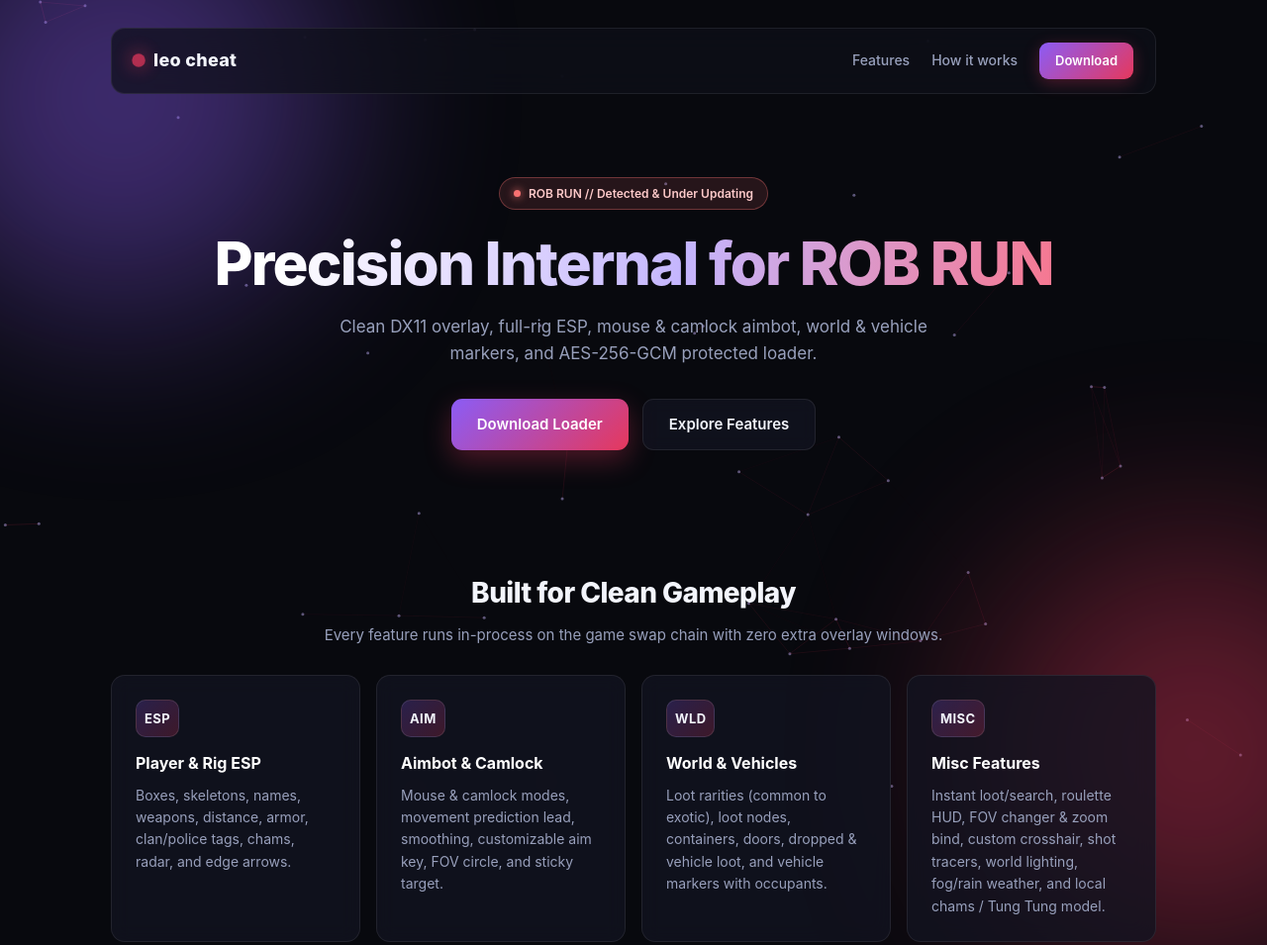
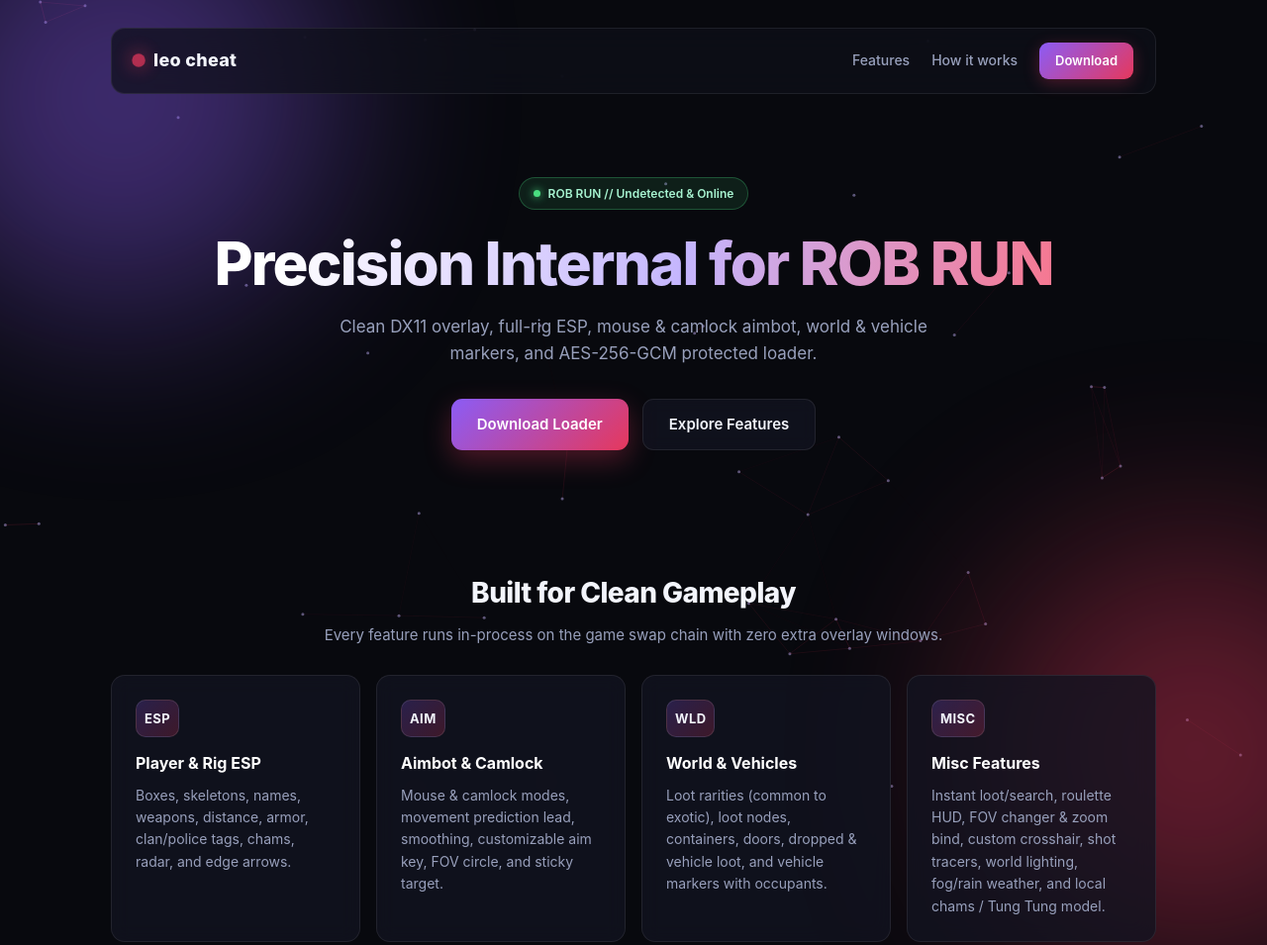
Before and after one commit to leo12-gg/leocheat, a plain HTML site: page index.html in a window 1280 px wide. Shown: the top 955 px of the page at 99% size. Drawn offline with Linux system fonts and the light colour scheme.

Commit message:
Release loader v3 (Online / Unlocked)

```diff
--- a/index.html
+++ b/index.html
@@ -78,10 +78,10 @@
     .badge {
       display: inline-flex; align-items: center; gap: 8px;
       padding: 6px 14px; border-radius: 999px; font-size: 12px; font-weight: 600;
-      color: #fecaca; background: rgba(248, 113, 113, 0.12);
-      border: 1px solid rgba(248, 113, 113, 0.35); margin-bottom: 22px;
+      color: #a7f3d0; background: rgba(74, 222, 128, 0.1);
+      border: 1px solid rgba(74, 222, 128, 0.28); margin-bottom: 22px;
     }
-    .badge-dot { width: 7px; height: 7px; border-radius: 50%; background: #f87171; box-shadow: 0 0 8px #f87171; }
+    .badge-dot { width: 7px; height: 7px; border-radius: 50%; background: var(--green); box-shadow: 0 0 8px var(--green); }
     .hero h1 {
       font-size: clamp(36px, 5.5vw, 60px); font-weight: 850; letter-spacing: -0.03em; line-height: 1.08;
       background: linear-gradient(100deg, #ffffff 15%, #c4b5fd 55%, #fb7185 95%);
@@ -167,7 +167,7 @@
     </header>
 
     <section class="hero reveal show">
-      <div class="badge"><span class="badge-dot"></span> ROB RUN // Detected &amp; Under Updating</div>
+      <div class="badge"><span class="badge-dot"></span> ROB RUN // Undetected &amp; Online</div>
       <h1>Precision Internal for ROB RUN</h1>
       <p>Clean DX11 overlay, full-rig ESP, mouse &amp; camlock aimbot, world &amp; vehicle markers, and AES-256-GCM protected loader.</p>
       <div class="cta-row">
```
Also changed, not shown: loader_version.txt, 1 other file.
